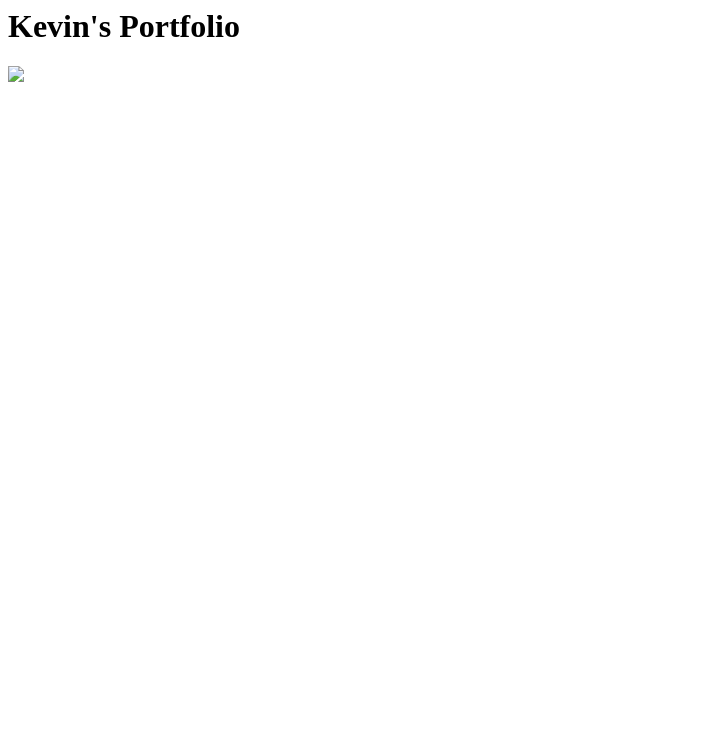
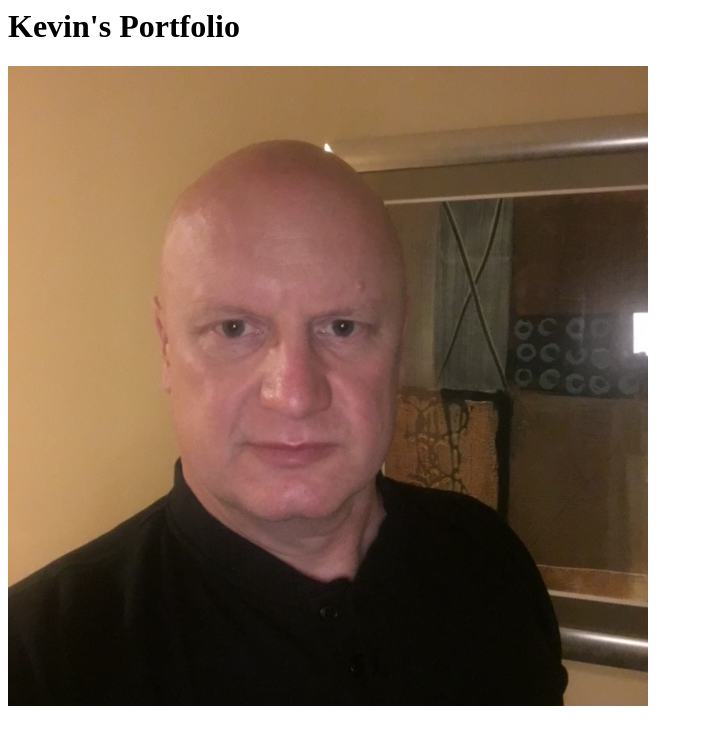
Before and after one commit to kevindidit/kevindidit.github.io, a plain HTML site: page index.html in a window 1280 px wide. Shown: the whole page, without its empty margins (0-703 px from the left). Drawn offline with Linux system fonts and the light colour scheme.

Commit message:
Update index.html

```diff
--- a/index.html
+++ b/index.html
@@ -1,4 +1,4 @@
 <html>
 <h1>Kevin's Portfolio</h1>
-<img src="1637.JPG" />
+<img src="IMG_1637.JPG" />
 </html>
```
